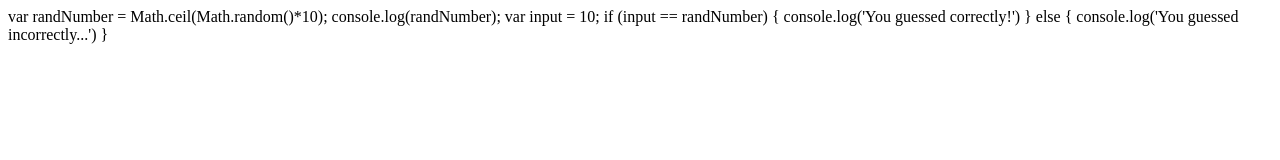
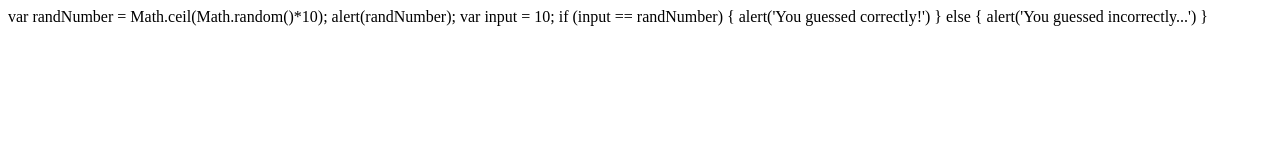
Before and after one commit to Darienistaken/Darienistaken.github.io, a plain HTML site: page index.html in a window 1280 px wide. Drawn offline with Linux system fonts and the light colour scheme.

Commit message:
Update index.html

```diff
--- a/index.html
+++ b/index.html
@@ -1,12 +1,12 @@
 <html>
 <body>
 var randNumber = Math.ceil(Math.random()*10);
-console.log(randNumber);
+alert(randNumber);
 var input = 10;
 if (input == randNumber) {
-    console.log('You guessed correctly!')
+    alert('You guessed correctly!')
 } else {
-    console.log('You guessed incorrectly...')
+    alert('You guessed incorrectly...')
 }
 </body>
 </html>
```
